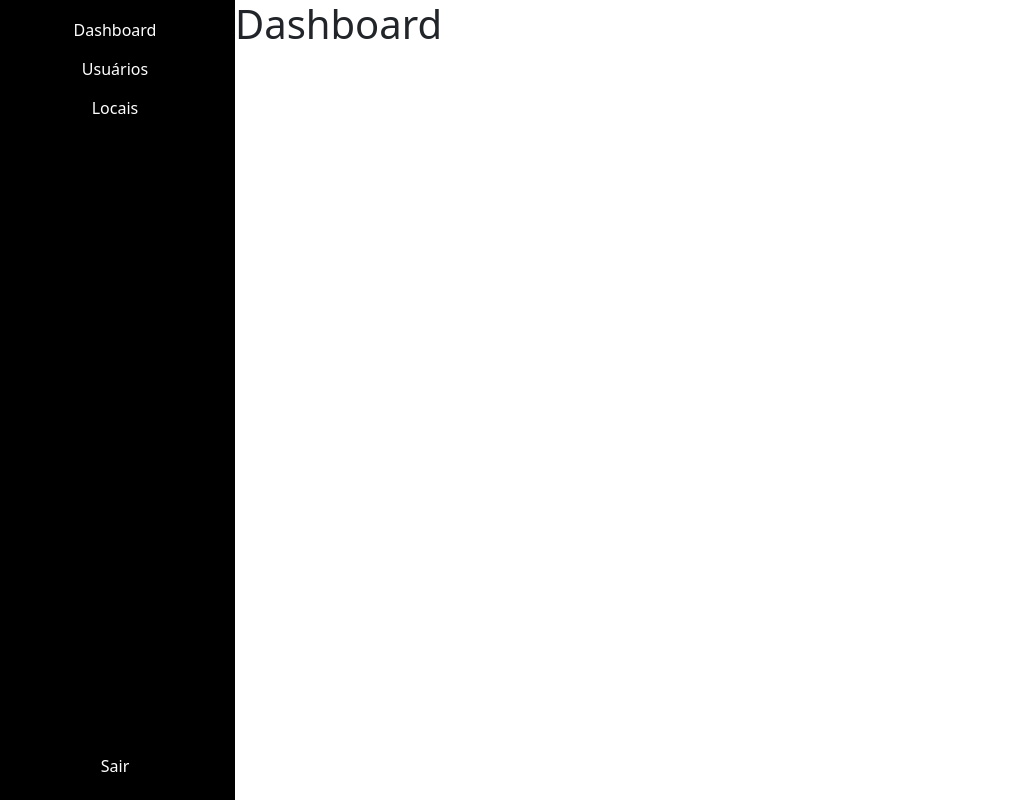
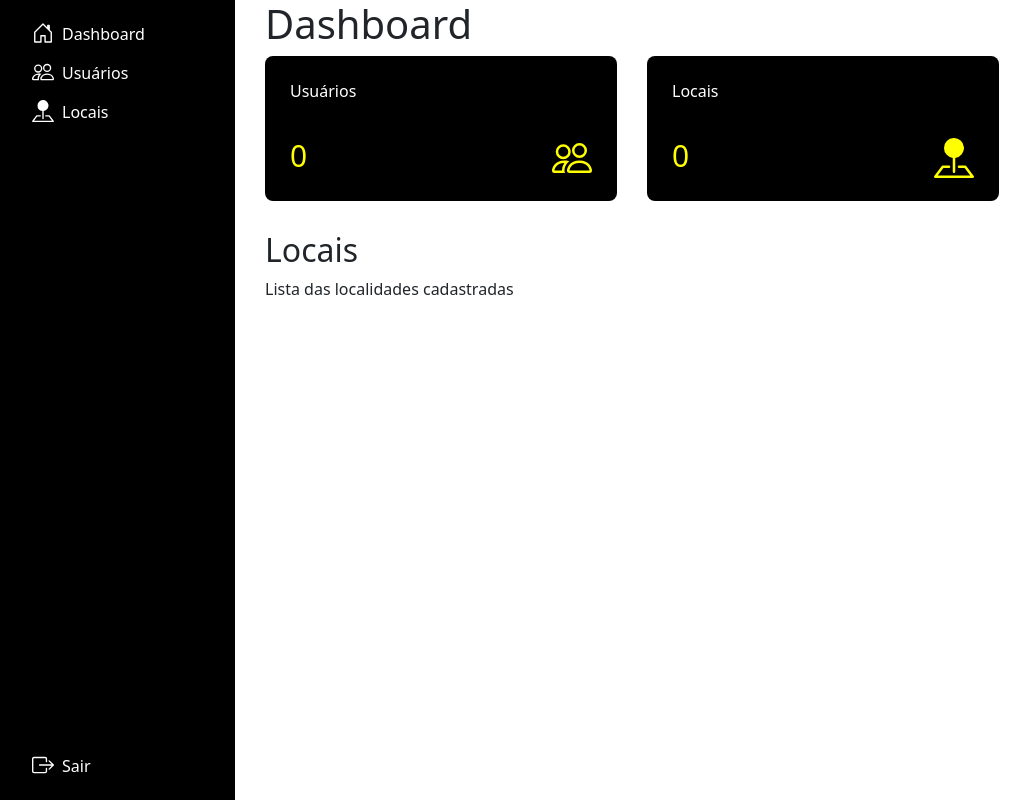
Before and after one commit to josuesantos7/ProjetoFrontEnd, a React (Vite) app: page /dashboard in a window 1280 px wide. Shown: the whole page, without its empty margins (5-1035 px from the left). Built offline with nearby package versions, Linux system fonts and the light colour scheme.

Commit message:
add  componentes da Dashboard e ícones no componente menu

```diff
--- a/src/componentes/Menu.css
+++ b/src/componentes/Menu.css
@@ -13,10 +13,16 @@
 .menu-opcoes {
     display: flex;
     flex-direction: column;
-    align-items: center;
+    align-items: start;
     gap: 15px;
-    margin-top: 16px;
+    margin-top: 20px;
+    margin-left: 35px;
 
+}
+
+.menu-itens {
+    display: flex;
+    gap: 8px;
 }
 
 .hiperlink {
@@ -26,7 +32,9 @@
 
 .exit {
     display: flex;
-    justify-content: center;
-    align-items: center;
+    justify-content: start;
+    /* align-items: center; */
+    /* text-align: center; */
+    margin-left: 35px;
     margin-bottom: 20px;
 }
--- a/src/componentes/Menu.jsx
+++ b/src/componentes/Menu.jsx
@@ -6,15 +6,56 @@ function Menu() {
         <div className="menu">
 
             <div className="menu-opcoes">
-                <Link className="hiperlink" to="/dashboard"><span>Dashboard</span></Link>
+                <Link className="hiperlink" to="/dashboard">
+                    <div className="menu-itens">
+                        <svg xmlns="http://www.w3.org/2000/svg" width="22" height="22" fill="currentColor" class="bi bi-house-door" viewBox="0 0 16 16">
+                            <path d="M8.354 1.146a.5.5 0 0 0-.708 0l-6 6A.5.5 0 0 0 1.5 7.5v7a.5.5 0 0 0 .5.5h4.5a.5.5 0 0 0 .5-.5v-4h2v4a.5.5 0 0 0 .5.5H14a.5.5 0 0 0 .5-.5v-7a.5.5 0 0 0-.146-.354L13 5.793V2.5a.5.5 0 0 0-.5-.5h-1a.5.5 0 0 0-.5.5v1.293zM2.5 14V7.707l5.5-5.5 5.5 5.5V14H10v-4a.5.5 0 0 0-.5-.5h-3a.5.5 0 0 0-.5.5v4z" />
+                        </svg>
 
-                <Link className="hiperlink" to="/login"><span>Usuários</span></Link>
+                        <span>
+                            Dashboard
+                        </span>
+                    </div>
 
-                <Link className="hiperlink" to="/cadastrar"><span>Locais</span></Link>
+                </Link>
+
+                <Link className="hiperlink" to="/login">
+                    <div className="menu-itens">
+                        <svg xmlns="http://www.w3.org/2000/svg" width="22" height="22" fill="currentColor" class="bi bi-people" viewBox="0 0 16 16">
+                            <path d="M15 14s1 0 1-1-1-4-5-4-5 3-5 4 1 1 1 1zm-7.978-1L7 12.996c.001-.264.167-1.03.76-1.72C8.312 10.629 9.282 10 11 10c1.717 0 2.687.63 3.24 1.276.593.69.758 1.457.76 1.72l-.008.002-.014.002zM11 7a2 2 0 1 0 0-4 2 2 0 0 0 0 4m3-2a3 3 0 1 1-6 0 3 3 0 0 1 6 0M6.936 9.28a6 6 0 0 0-1.23-.247A7 7 0 0 0 5 9c-4 0-5 3-5 4q0 1 1 1h4.216A2.24 2.24 0 0 1 5 13c0-1.01.377-2.042 1.09-2.904.243-.294.526-.569.846-.816M4.92 10A5.5 5.5 0 0 0 4 13H1c0-.26.164-1.03.76-1.724.545-.636 1.492-1.256 3.16-1.275ZM1.5 5.5a3 3 0 1 1 6 0 3 3 0 0 1-6 0m3-2a2 2 0 1 0 0 4 2 2 0 0 0 0-4" />
+                        </svg>
+
+                        <span>
+                            Usuários
+                        </span>
+                    </div>
+                </Link>
+
+                <Link className="hiperlink" to="/cadastrar">
+                    <div className="menu-itens">
+                        <svg xmlns="http://www.w3.org/2000/svg" width="22" height="22" fill="currentColor" class="bi bi-pin-map-fill" viewBox="0 0 16 16">
+                            <path fill-rule="evenodd" d="M3.1 11.2a.5.5 0 0 1 .4-.2H6a.5.5 0 0 1 0 1H3.75L1.5 15h13l-2.25-3H10a.5.5 0 0 1 0-1h2.5a.5.5 0 0 1 .4.2l3 4a.5.5 0 0 1-.4.8H.5a.5.5 0 0 1-.4-.8z" />
+                            <path fill-rule="evenodd" d="M4 4a4 4 0 1 1 4.5 3.969V13.5a.5.5 0 0 1-1 0V7.97A4 4 0 0 1 4 3.999z" />
+                        </svg>
+
+                        <span>
+                            Locais
+                        </span>
+                    </div>
+                </Link>
             </div>
 
             <div className="exit">
-                <Link className="hiperlink" to="/">Sair</Link>
+                <Link className="hiperlink" to="/">
+                    <div className="menu-itens">
+                        <svg xmlns="http://www.w3.org/2000/svg" width="22" height="22" fill="currentColor" class="bi bi-box-arrow-right" viewBox="0 0 16 16">
+                            <path fill-rule="evenodd" d="M10 12.5a.5.5 0 0 1-.5.5h-8a.5.5 0 0 1-.5-.5v-9a.5.5 0 0 1 .5-.5h8a.5.5 0 0 1 .5.5v2a.5.5 0 0 0 1 0v-2A1.5 1.5 0 0 0 9.5 2h-8A1.5 1.5 0 0 0 0 3.5v9A1.5 1.5 0 0 0 1.5 14h8a1.5 1.5 0 0 0 1.5-1.5v-2a.5.5 0 0 0-1 0z" />
+                            <path fill-rule="evenodd" d="M15.854 8.354a.5.5 0 0 0 0-.708l-3-3a.5.5 0 0 0-.708.708L14.293 7.5H5.5a.5.5 0 0 0 0 1h8.793l-2.147 2.146a.5.5 0 0 0 .708.708z" />
+                        </svg>
+
+                        <span>Sair</span>
+                    </div>
+                </Link>
             </div>
 
 
--- a/src/pages/Dashboad/Dashboard.css
+++ b/src/pages/Dashboad/Dashboard.css
@@ -3,3 +3,46 @@
     display: flex;
     height: 100vh;
 }
+
+.main-dashboard{
+    padding-left: 30px;
+}
+
+.block-user-locais {
+    display: flex;
+    gap: 30px;
+}
+
+.card-user-locais {
+    display: flex;
+    flex-direction: column;
+    background-color: black;
+    width: 352px;
+    height: 145px;
+    border-radius: 8px;
+    color: white;
+    padding-left: 25px;
+    padding-right: 25px;
+    justify-content: center;
+    gap: 30px;
+}
+
+.conteudo-usuarios{
+    display: flex;
+    justify-content: space-between;
+    color: yellow;
+    font-size: 30px;
+}
+
+.conteudo-locais{
+    display: flex;
+    justify-content: space-between;
+    color: yellow;
+    font-size: 30px;
+}
+
+.area-locais {
+    display: flex;
+    flex-direction: column;
+    margin-top: 30px;
+}
--- a/src/pages/Dashboad/Dashboard.jsx
+++ b/src/pages/Dashboad/Dashboard.jsx
@@ -5,11 +5,60 @@ function Dashboard() {
     return (
         <div className="container-dashboard">
             <div className="container-menu">
-            <Menu/>
+                <Menu />
             </div>
 
-            <div>
-                <h1>Dashboard</h1>
+            <div className="main-dashboard">
+                <div>
+                    <h1>Dashboard</h1>
+                </div>
+
+                <div className="block-user-locais">
+                    <div className="card-user-locais">
+
+                        <div>
+                            Usuários
+                        </div>
+
+                        <div className="conteudo-usuarios">
+                            <div>
+                                0
+                            </div>
+
+                            <div>
+                                <svg xmlns="http://www.w3.org/2000/svg" width="40" height="40" fill="currentColor" class="bi bi-people" viewBox="0 0 16 16">
+                                    <path d="M15 14s1 0 1-1-1-4-5-4-5 3-5 4 1 1 1 1zm-7.978-1L7 12.996c.001-.264.167-1.03.76-1.72C8.312 10.629 9.282 10 11 10c1.717 0 2.687.63 3.24 1.276.593.69.758 1.457.76 1.72l-.008.002-.014.002zM11 7a2 2 0 1 0 0-4 2 2 0 0 0 0 4m3-2a3 3 0 1 1-6 0 3 3 0 0 1 6 0M6.936 9.28a6 6 0 0 0-1.23-.247A7 7 0 0 0 5 9c-4 0-5 3-5 4q0 1 1 1h4.216A2.24 2.24 0 0 1 5 13c0-1.01.377-2.042 1.09-2.904.243-.294.526-.569.846-.816M4.92 10A5.5 5.5 0 0 0 4 13H1c0-.26.164-1.03.76-1.724.545-.636 1.492-1.256 3.16-1.275ZM1.5 5.5a3 3 0 1 1 6 0 3 3 0 0 1-6 0m3-2a2 2 0 1 0 0 4 2 2 0 0 0 0-4" />
+                                </svg>
+                            </div>
+                        </div>
+
+
+                    </div>
+
+                    <div className="card-user-locais">
+                        <div>
+                            Locais
+                        </div>
+
+                        <div className="conteudo-locais">
+                            <div>
+                                0
+                            </div>
+
+                            <div>
+                                <svg xmlns="http://www.w3.org/2000/svg" width="40" height="40" fill="currentColor" class="bi bi-pin-map-fill" viewBox="0 0 16 16">
+                                    <path fill-rule="evenodd" d="M3.1 11.2a.5.5 0 0 1 .4-.2H6a.5.5 0 0 1 0 1H3.75L1.5 15h13l-2.25-3H10a.5.5 0 0 1 0-1h2.5a.5.5 0 0 1 .4.2l3 4a.5.5 0 0 1-.4.8H.5a.5.5 0 0 1-.4-.8z" />
+                                    <path fill-rule="evenodd" d="M4 4a4 4 0 1 1 4.5 3.969V13.5a.5.5 0 0 1-1 0V7.97A4 4 0 0 1 4 3.999z" />
+                                </svg>
+                            </div>
+                        </div>
+                    </div>
+                </div>
+
+                <div className="area-locais">
+                    <h2>Locais</h2>
+                    <span>Lista das localidades cadastradas</span>
+                </div>
             </div>
 
         </div>
```
Also changed, not shown: database.json (+9 -0 lines).
